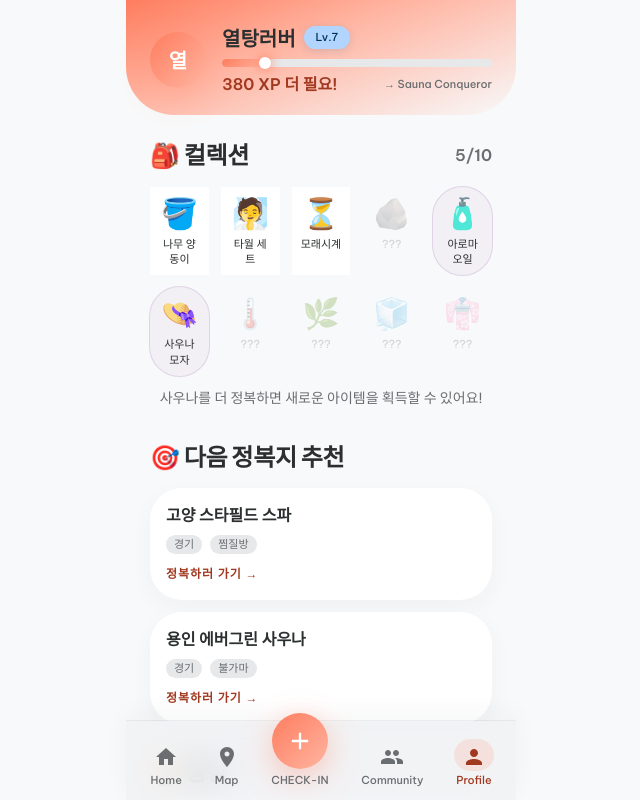
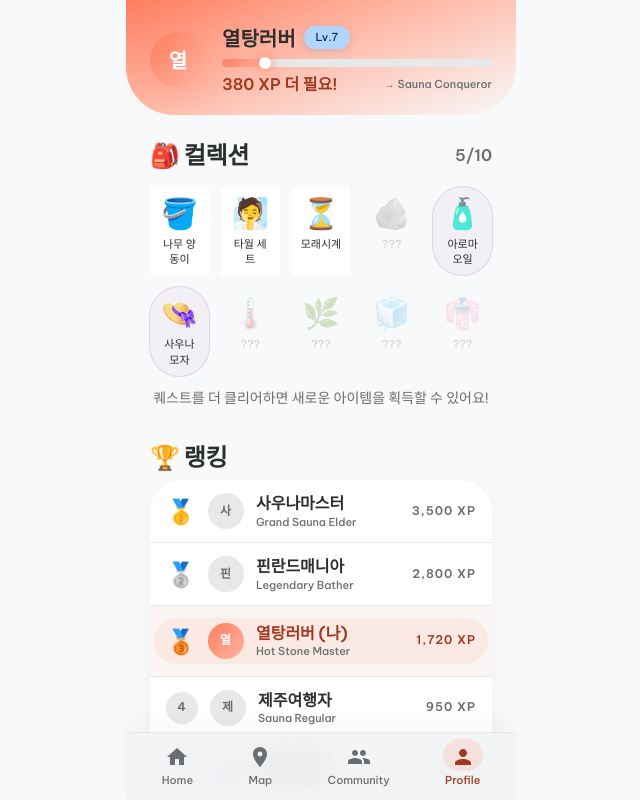
Before and after one commit to tomost-dada/sauna-go, a Next.js app: page /profile in a window 1280 px wide. Shown: the top 800 px of the page, without its empty margins (319-959 px from the left). Built offline with nearby package versions, Linux system fonts and the light colour scheme.

Commit message:
feat: remove CHECK-IN from nav, quest rebrand, casual tone

```diff
--- a/app/map/page.tsx
+++ b/app/map/page.tsx
@@ -87,7 +87,7 @@ export default function MapPage() {
     <div className="pb-24 animate-fade-in relative">
       {/* Header */}
       <div className="flex items-center justify-between p-6 pb-2">
-        <h1 className="text-display-sm text-on-surface">🗺️ 정복 맵</h1>
+        <h1 className="text-display-sm text-on-surface">🗺️ 퀘스트 맵</h1>
         <button
           onClick={() => router.push("/")}
           className="px-4 py-2 rounded-full bg-surface-container-lowest shadow-ambient-sm text-label-md text-on-surface-variant active:scale-[0.97] transition-all"
--- a/app/profile/page.tsx
+++ b/app/profile/page.tsx
@@ -1,6 +1,6 @@
 "use client";
 
-import { useEffect, useState, useMemo } from "react";
+import { useEffect, useState } from "react";
 import { useRouter } from "next/navigation";
 import { currentUser, checkIns, saunas, collections, COLLECTION_ITEMS_META } from "@/lib/mock-data";
 import { getLevelFromXP, getXPProgress, LEVEL_THRESHOLDS } from "@/lib/utils";
@@ -57,28 +57,6 @@ export default function ProfilePage() {
   const totalCount = COLLECTION_ITEMS_META.length;
   const userCollections = collections.filter((c) => c.userId === currentUser.id);
 
-  // Pick 2 random unvisited saunas
-  const visitedSaunaIds = new Set(userCheckIns.map((c) => c.saunaId));
-  const unvisitedSaunas = useMemo(() => {
-    const unvisited = saunas.filter((s) => !visitedSaunaIds.has(s.id));
-    // Deterministic shuffle using a simple seed
-    const shuffled = [...unvisited].sort((a, b) => (a.id > b.id ? 1 : -1));
-    return shuffled.slice(0, 2);
-  // eslint-disable-next-line react-hooks/exhaustive-deps
-  }, []);
-
-  const REGION_LABEL: Record<string, string> = {
-    seoul: "서울",
-    gyeonggi: "경기",
-    jeju: "제주",
-  };
-  const CATEGORY_LABEL: Record<string, string> = {
-    finnish: "핀란드식",
-    bulgama: "불가마",
-    hotel: "호텔 스파",
-    jjimjilbang: "찜질방",
-  };
-
   if (loading) {
     return (
       <div className="pb-24">
@@ -99,12 +77,6 @@ export default function ProfilePage() {
               <Skeleton key={i} className="h-16 rounded-2xl" />
             ))}
           </div>
-        </div>
-        {/* Skeleton next conquest */}
-        <div className="px-6 mt-8">
-          <SkeletonText className="w-36 mb-4" />
-          <Skeleton className="h-24 rounded-2xl mb-3" />
-          <Skeleton className="h-24 rounded-2xl" />
         </div>
         {/* Skeleton ranking */}
         <div className="px-6 mt-8">
@@ -173,43 +145,9 @@ export default function ProfilePage() {
         <CollectionGrid collections={userCollections} meta={COLLECTION_ITEMS_META} />
         {unlockedCount < totalCount && (
           <p className="text-body-md text-on-surface-variant text-center mt-3">
-            사우나를 더 정복하면 새로운 아이템을 획득할 수 있어요!
+            퀘스트를 더 클리어하면 새로운 아이템을 획득할 수 있어요!
           </p>
         )}
-      </div>
-
-      {/* ── 3. Next Conquest Recommendation ── */}
-      <div className="px-6 mt-8">
-        <p className="text-display-sm text-on-surface mb-4">🎯 다음 정복지 추천</p>
-        <div className="flex flex-col gap-3">
-          {unvisitedSaunas.map((sauna) => (
-            <div
-              key={sauna.id}
-              className="bg-surface-container-lowest rounded-2xl p-4 shadow-ambient-sm"
-            >
-              <p className="text-title-md text-on-surface">{sauna.name}</p>
-              <div className="flex gap-2 mt-2 flex-wrap">
-                <span className="text-label-sm text-on-surface-variant bg-surface-container rounded-full px-2 py-0.5">
-                  {REGION_LABEL[sauna.region] ?? sauna.region}
-                </span>
-                <span className="text-label-sm text-on-surface-variant bg-surface-container rounded-full px-2 py-0.5">
-                  {CATEGORY_LABEL[sauna.category] ?? sauna.category}
-                </span>
-              </div>
-              <button
-                onClick={() => router.push("/check-in")}
-                className="mt-3 text-label-md text-primary font-semibold"
-              >
-                정복하러 가기 →
-              </button>
-            </div>
-          ))}
-          {unvisitedSaunas.length === 0 && (
-            <p className="text-body-md text-on-surface-variant text-center py-4">
-              🎉 모든 사우나를 정복했어요!
-            </p>
-          )}
-        </div>
       </div>
 
       {/* ── 4. Ranking Section ── */}
--- a/components/layout/BottomNav.tsx
+++ b/components/layout/BottomNav.tsx
@@ -22,7 +22,6 @@ const tabs = [
       </svg>
     ),
   },
-  null, // placeholder for center button
   {
     href: "/community",
     label: "Community",
@@ -54,28 +53,7 @@ export default function BottomNav() {
         boxShadow: "0 -1px 0 rgba(44,47,48,0.06), 0 -8px 24px rgba(44,47,48,0.04)",
       }}
     >
-      {tabs.map((tab, index) => {
-        if (tab === null) {
-          // Center CHECK-IN FAB
-          return (
-            <Link
-              key="check-in"
-              href="/check-in"
-              className="flex flex-col items-center gap-1 -mt-5"
-            >
-              <span
-                className="w-14 h-14 rounded-full gradient-primary flex items-center justify-center"
-                style={{ boxShadow: "0 8px 32px rgba(254, 125, 94, 0.40)" }}
-              >
-                <svg width="28" height="28" viewBox="0 0 24 24" fill="none" xmlns="http://www.w3.org/2000/svg">
-                  <path d="M19 13H13V19H11V13H5V11H11V5H13V11H19V13Z" fill="white" />
-                </svg>
-              </span>
-              <span className="text-label-sm text-on-surface-variant">CHECK-IN</span>
-            </Link>
-          );
-        }
-
+      {tabs.map((tab) => {
         const isActive = tab.href === "/" ? pathname === "/" : pathname.startsWith(tab.href);
 
         return (
--- a/components/map/SaunaCard.tsx
+++ b/components/map/SaunaCard.tsx
@@ -24,8 +24,8 @@ export default function SaunaCard({ sauna, isConquered, onClick }: SaunaCardProp
         onClick={onClick}
       >
         <div className="flex items-center gap-1.5 mb-1.5">
-          <span className="text-sm">✅</span>
-          <span className="text-label-sm text-primary font-semibold">정복 완료</span>
+          <span className="text-sm">⚡</span>
+          <span className="text-label-sm text-primary font-semibold">클리어!</span>
         </div>
         <p className="text-title-md text-on-surface truncate">{sauna.name}</p>
         <p className="text-label-sm text-on-surface-variant mt-1">
@@ -42,7 +42,7 @@ export default function SaunaCard({ sauna, isConquered, onClick }: SaunaCardProp
     >
       <div className="flex items-center gap-1.5 mb-1.5">
         <span className="text-sm">🔒</span>
-        <span className="text-label-sm text-on-surface-variant">미정복</span>
+        <span className="text-label-sm text-on-surface-variant">미도전</span>
       </div>
       <p className="text-title-md text-on-surface-variant truncate">{sauna.name}</p>
       <p className="text-label-sm text-on-surface-variant mt-1">
```
Also changed, not shown: app/page.tsx (+54 -7 lines).
